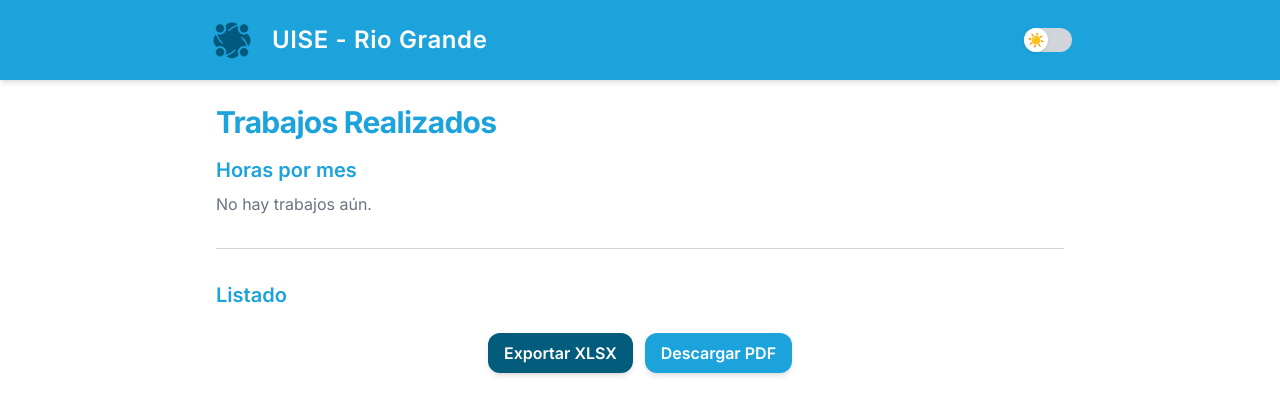
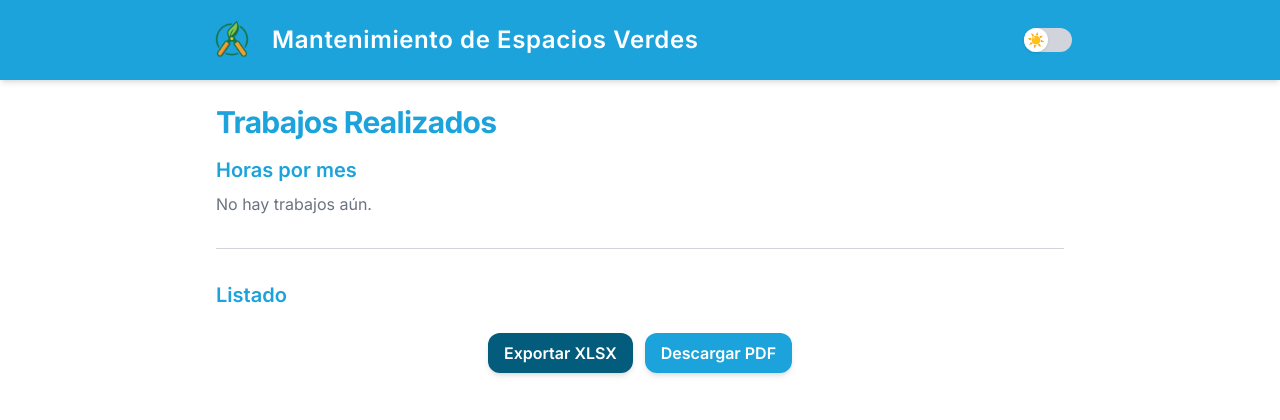
Before and after one commit to LUCAS-SO/django_jardineria, a Django app: page / in a window 1280 px wide. Shown: the top 420 px of the page. Run offline with Django 5.2, Linux system fonts and the light colour scheme; data that the repository does not hold is empty; some libraries are stand-ins or nearby versions.

Commit message:
Logo changed and added favicon

```diff
--- a/src/templates/base.html
+++ b/src/templates/base.html
@@ -4,6 +4,7 @@
     <meta charset="UTF-8">
     <meta name="viewport" content="width=device-width, initial-scale=1.0">
     {% load static %}
+    <link rel="icon" type="image/png" href="{% static 'img/favicon.png' %}">
 
     <!-- Inter Font -->
     <link href="https://fonts.googleapis.com/css2?family=Inter:wght@300;400;500;600;700&display=swap" rel="stylesheet">
@@ -16,7 +17,7 @@
         }
     </style>
 
-    <title>{% block title %}UISE{% endblock %}</title>
+    <title>{% block title %}MEV Lucas Soria{% endblock %}</title>
 
     <!-- Tailwind CDN -->
     <script src="https://cdn.tailwindcss.com"></script>
@@ -44,10 +45,10 @@
         <!-- LOGO + TÍTULO -->
         <div class="flex items-center gap-4">
             <a href="{% url 'job-list' %}">
-                <img src="{% static 'img/logouise.png' %}" class="w-12 h-12 object-contain hover:opacity-80 transition">
+                <img src="{% static 'img/logo.png' %}" class="w-12 h-12 object-contain hover:opacity-80 transition">
             </a>
             <h1 class="text-2xl font-semibold tracking-wide">
-                UISE - Rio Grande
+                Mantenimiento de Espacios Verdes
             </h1>
         </div>
 
--- a/src/templates/job_detail.html
+++ b/src/templates/job_detail.html
@@ -1,7 +1,7 @@
 {% extends "base.html" %}
 {% load duration_filters %}
 
-{% block title %}UISE - Trabajo: Detalles {{ job.pk }}{% endblock %}
+{% block title %}MEV - Trabajo: Detalles {{ job.pk }}{% endblock %}
 
 {% block content %}
 
--- a/src/templates/job_list.html
+++ b/src/templates/job_list.html
@@ -1,6 +1,6 @@
 {% extends "base.html" %}
 
-{% block title %}UISE - Trabajos{% endblock %}
+{% block title %}MEV - Trabajos{% endblock %}
 
 {% block content %}
 
```
Also changed, not shown: src/static/img/favicon.png (added), src/static/img/logo.png (added), src/static/img/logouise.png (deleted).
